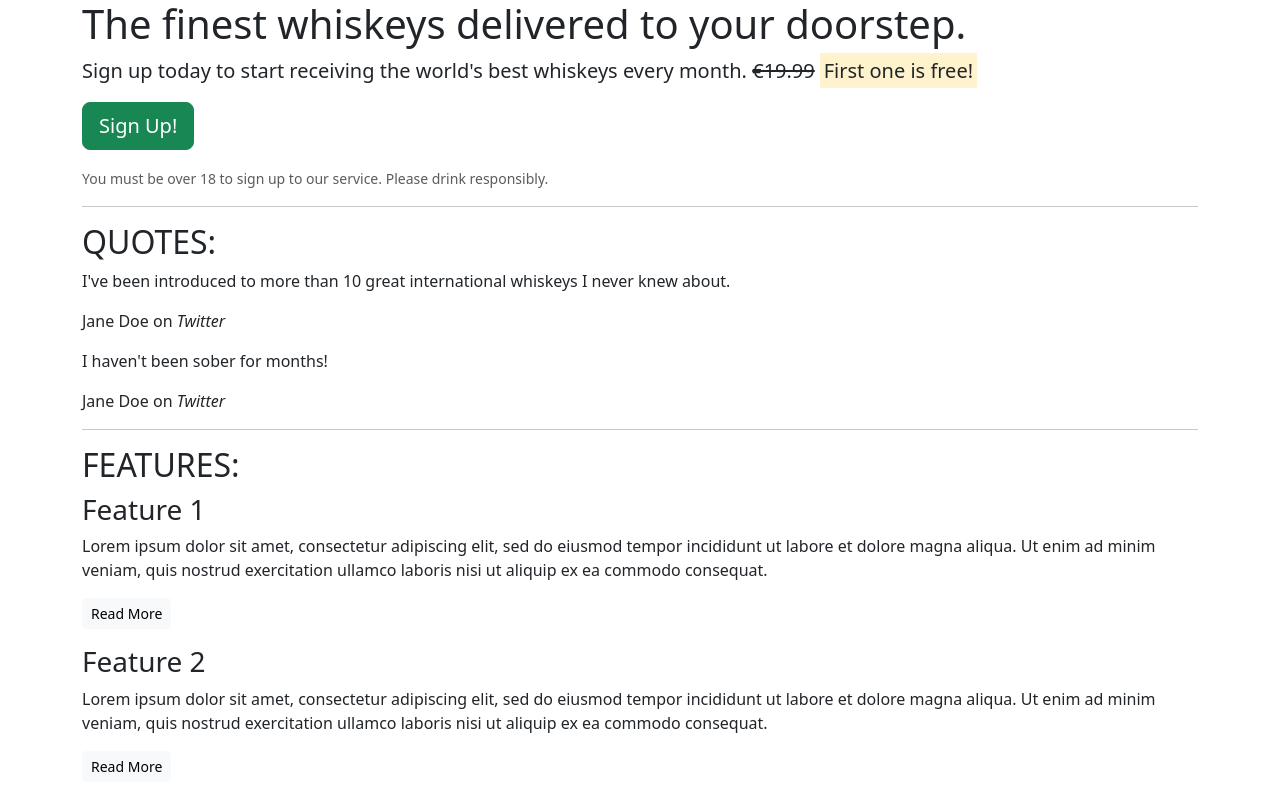
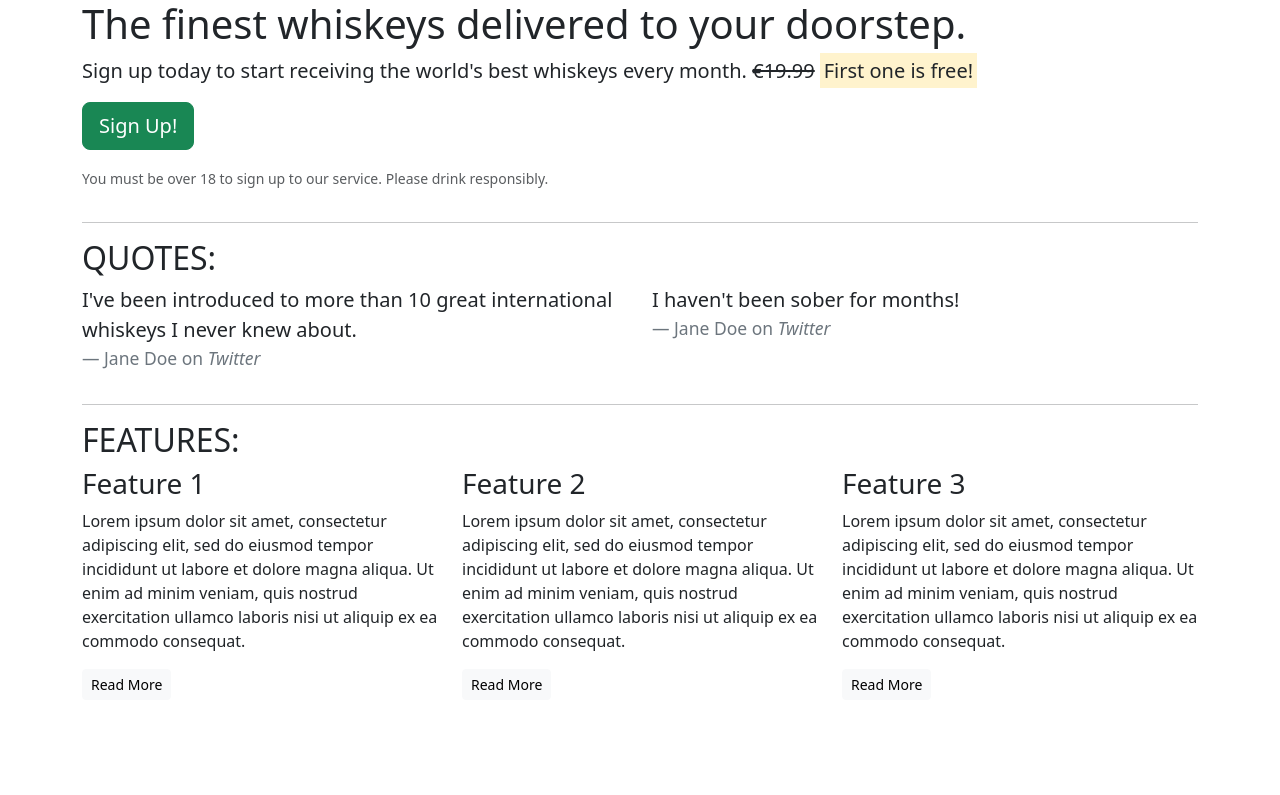
Before and after one commit to luddehs/Strandbar, a plain HTML site: page index.html in a window 1280 px wide. Shown: the top 795 px of the page. Drawn offline with nearby package versions, Linux system fonts and the light colour scheme.

Commit message:
Initial commit

```diff
--- a/index.html
+++ b/index.html
@@ -1,60 +1,100 @@
 <!DOCTYPE html>
 <html lang="en">
+
 <head>
     <meta charset="UTF-8">
     <meta name="viewport" content="width=device-width, initial-scale=1.0">
     <title>Whiskey Drop | Taste a new whiskey every month</title>
-    <link href="https://cdn.jsdelivr.net/npm/bootstrap@5.3.3/dist/css/bootstrap.min.css" rel="stylesheet" integrity="sha384-QWTKZyjpPEjISv5WaRU9OFeRpok6YctnYmDr5pNlyT2bRjXh0JMhjY6hW+ALEwIH" crossorigin="anonymous">
-<script src="https://cdn.jsdelivr.net/npm/bootstrap@5.3.3/dist/js/bootstrap.bundle.min.js" integrity="sha384-YvpcrYf0tY3lHB60NNkmXc5s9fDVZLESaAA55NDzOxhy9GkcIdslK1eN7N6jIeHz" crossorigin="anonymous"></script>
+    <link href="https://cdn.jsdelivr.net/npm/bootstrap@5.3.3/dist/css/bootstrap.min.css" rel="stylesheet"
+        integrity="sha384-QWTKZyjpPEjISv5WaRU9OFeRpok6YctnYmDr5pNlyT2bRjXh0JMhjY6hW+ALEwIH" crossorigin="anonymous">
+    <script src="https://cdn.jsdelivr.net/npm/bootstrap@5.3.3/dist/js/bootstrap.bundle.min.js"
+        integrity="sha384-YvpcrYf0tY3lHB60NNkmXc5s9fDVZLESaAA55NDzOxhy9GkcIdslK1eN7N6jIeHz"
+        crossorigin="anonymous"></script>
 </head>
+
 <body>
     <article class="container">
         <!-- Callout -->
+        <div class="row">
+            <div class="col-12">
                 <section class="callout">
                     <h1>The finest whiskeys delivered to your doorstep.</h1>
-            <p class="lead">Sign up today to start receiving the world's best whiskeys every month. <s>€19.99</s> <strong><mark>First one is free!</mark></strong></p>
+                    <p class="lead">Sign up today to start receiving the world's best whiskeys every month.
+                        <s>€19.99</s> <strong><mark>First one is free!</mark></strong></p>
                     <p><button class="btn btn-lg btn-success">Sign Up!</button></p>
-            <p class="text-muted"><small>You must be over 18 to sign up to our service. Please drink responsibly.</small></p>
+                    <p class="text-muted"><small>You must be over 18 to sign up to our service. Please drink
+                            responsibly.</small></p>
                 </section>
+            </div>
+        </div>
         <!-- /.callout -->
         <hr>
 
         <!-- Quotes -->
         <section class="quotes">
+            <div class="row">
+                <div class="col-12">
                     <h2 class="text-uppercase">Quotes:</h2>
-            <blockquote class="quote">
+                </div>
+            </div>
+            <div class="row">
+                <div class="col-12 col-md-6">
+                    <blockquote class="blockquote">
                         <p>I've been introduced to more than 10 great international whiskeys I never knew about.</p>
-                <footer>Jane Doe on <cite title="Twitter">Twitter</cite></footer>
+                        <footer class="blockquote-footer">Jane Doe on <cite title="Twitter">Twitter</cite></footer>
                     </blockquote>
-            <blockquote class="quote">
+                </div>
+                <div class="col-12 col-md-6">
+                    <blockquote class="blockquote">
                         <p>I haven't been sober for months!</p>
-                <footer>Jane Doe on <cite title="Twitter">Twitter</cite></footer>
+                        <footer class="blockquote-footer">Jane Doe on <cite title="Twitter">Twitter</cite></footer>
                     </blockquote>
+                </div>
+            </div>
         </section>
         <!-- /.quotes -->
         <hr>
 
         <!-- Features -->
         <section class="features">
+            <div class="row">
+                <div class="col-12">
                     <h2 class="text-uppercase">Features:</h2>
+                </div>
+            </div>
+            <div class="row">
+                <div class="col-12 col-md-6 col-lg-4">
                     <div class="feature">
                         <h3>Feature 1</h3>
-                <p>Lorem ipsum dolor sit amet, consectetur adipiscing elit, sed do eiusmod tempor incididunt ut labore et dolore magna aliqua. Ut enim ad minim veniam, quis nostrud exercitation ullamco laboris nisi ut aliquip ex ea commodo consequat.</p>
+                        <p>Lorem ipsum dolor sit amet, consectetur adipiscing elit, sed do eiusmod tempor incididunt ut
+                            labore et dolore magna aliqua. Ut enim ad minim veniam, quis nostrud exercitation ullamco
+                            laboris nisi ut aliquip ex ea commodo consequat.</p>
                         <p><a class="btn btn-sm btn-light" href="">Read More</a></p>
                     </div>
+                </div>
+                <div class="col-12 col-md-6 col-lg-4">
                     <div class="feature">
                         <h3>Feature 2</h3>
-                <p>Lorem ipsum dolor sit amet, consectetur adipiscing elit, sed do eiusmod tempor incididunt ut labore et dolore magna aliqua. Ut enim ad minim veniam, quis nostrud exercitation ullamco laboris nisi ut aliquip ex ea commodo consequat.</p>
+                        <p>Lorem ipsum dolor sit amet, consectetur adipiscing elit, sed do eiusmod tempor incididunt ut
+                            labore et dolore magna aliqua. Ut enim ad minim veniam, quis nostrud exercitation ullamco
+                            laboris nisi ut aliquip ex ea commodo consequat.</p>
                         <p><a class="btn btn-sm btn-light" href="">Read More</a></p>
                     </div>
+                </div>
+                <div class="col-12 d-md-none d-lg-block col-lg-4">
                     <div class="feature">
                         <h3>Feature 3</h3>
-                <p>Lorem ipsum dolor sit amet, consectetur adipiscing elit, sed do eiusmod tempor incididunt ut labore et dolore magna aliqua. Ut enim ad minim veniam, quis nostrud exercitation ullamco laboris nisi ut aliquip ex ea commodo consequat.</p>
+                        <p>Lorem ipsum dolor sit amet, consectetur adipiscing elit, sed do eiusmod tempor incididunt ut
+                            labore et dolore magna aliqua. Ut enim ad minim veniam, quis nostrud exercitation ullamco
+                            laboris nisi ut aliquip ex ea commodo consequat.</p>
                         <p><a class="btn btn-sm btn-light" href="">Read More</a></p>
+                    </div>
+                </div>
             </div>
         </section>
         <!-- /.features -->
     </article>
 </body>
+</body>
 
 </html>
```
Lines whose indentation alone changed are shown as unchanged.
